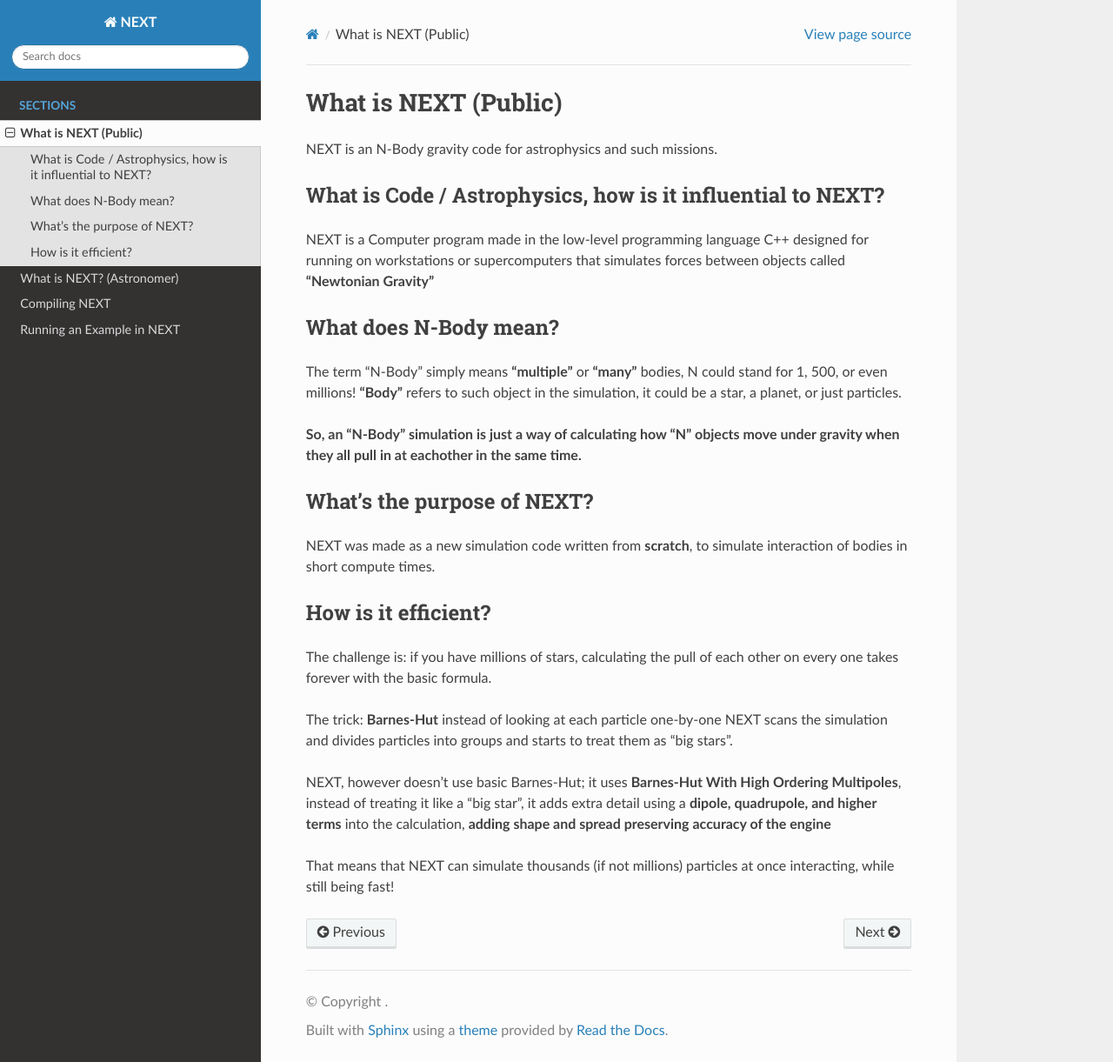
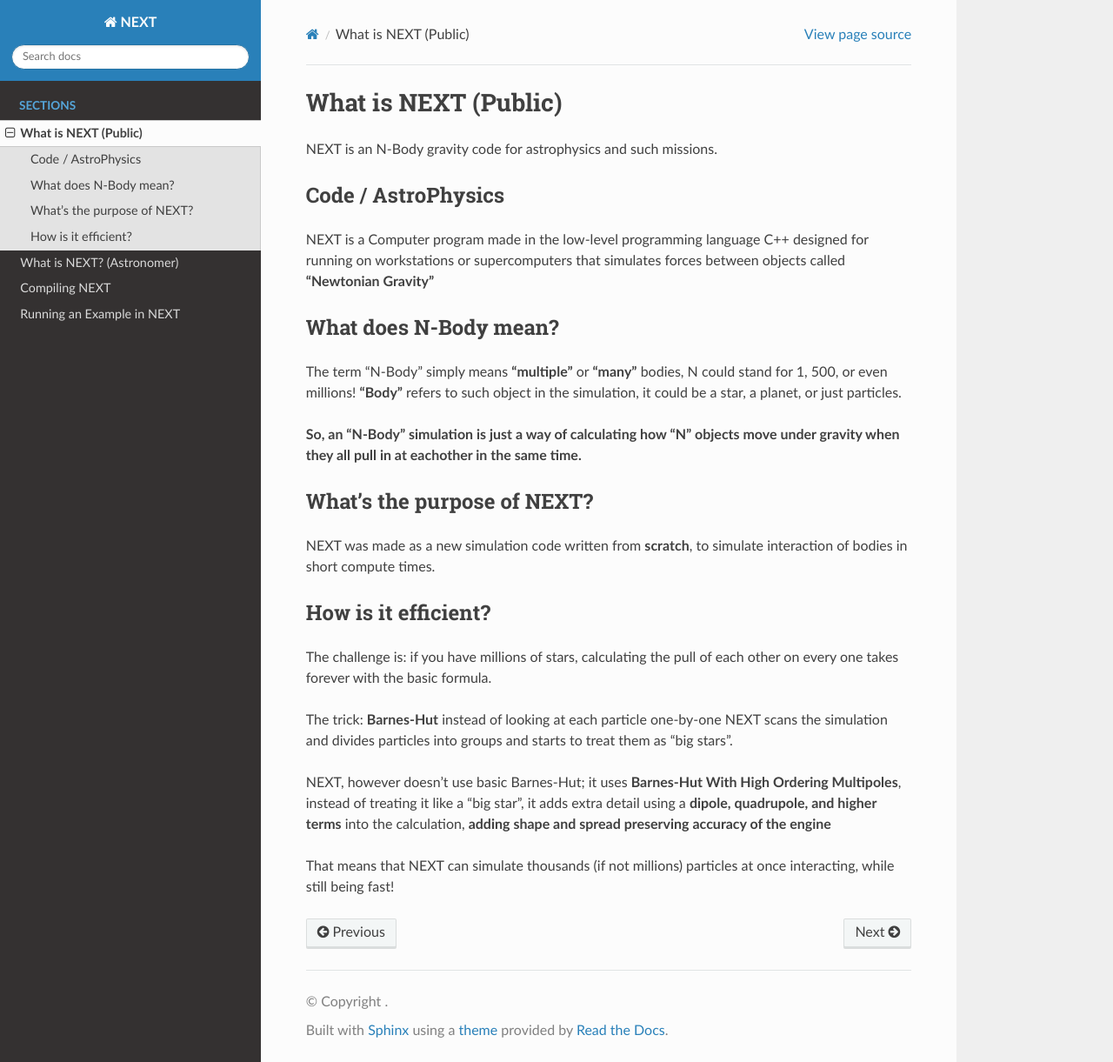
Before and after one commit to TimGoTheCreator/NEXT, a Sphinx documentation site: the page built from docs/getting_started-public.md, in a window 1280 px wide and 1221 px high. Shown: the whole window at 87% size. Built offline with Sphinx 7.4.7 and the Read the Docs theme 3.1.0, drawn with Linux system fonts in a browser that asks for light colours.

Commit message:
Update getting_started-public.md

```diff
--- a/docs/getting_started-public.md
+++ b/docs/getting_started-public.md
@@ -2,7 +2,7 @@
 
 NEXT is an N-Body gravity code for astrophysics and such missions.
 
-## What is Code / Astrophysics, how is it influential to NEXT?
+## Code / AstroPhysics
 
 NEXT is a Computer program made in the low-level programming language C++ designed for running on workstations
 or supercomputers that simulates forces between objects called **"Newtonian Gravity"**
```
